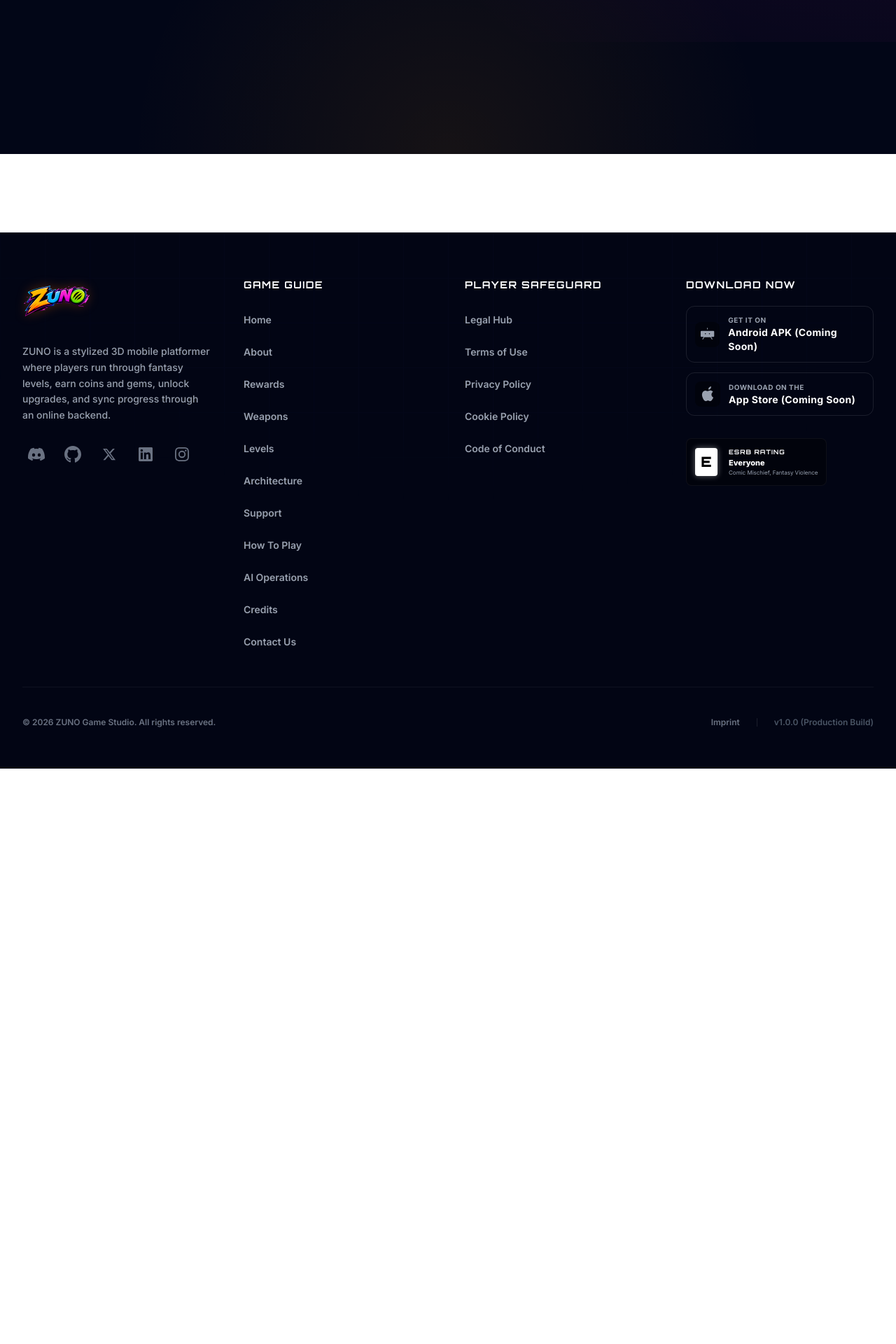
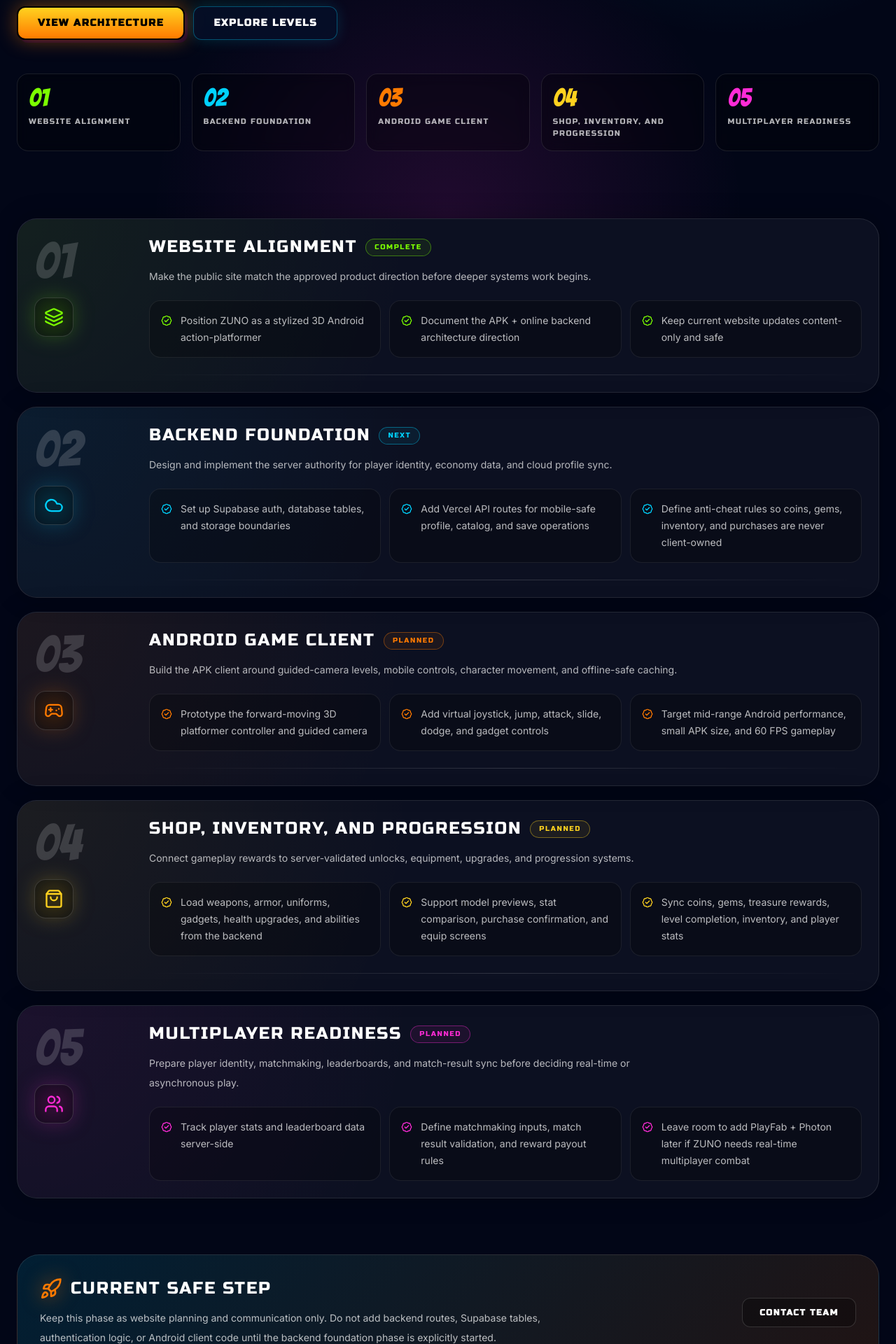
Before and after one commit to janpaul80/Zuno-App, a Next.js app: page /roadmap in a window 1280 px wide. Before the commit this address had no page. Shown: the part 580-2500 px from the top of the page at 70% size. Before the commit the page ends 1678 px from the top, so only its background shows below. Built offline with nearby package versions, Linux system fonts and the light colour scheme.

Commit message:
docs/site: add ZUNO development roadmap

```diff
--- /dev/null
+++ b/src/app/roadmap/page.tsx
@@ -0,0 +1,203 @@
+import type { Metadata } from "next";
+import Link from "next/link";
+import { BadgeCheck, Cloud, Gamepad2, Layers3, Rocket, ShoppingBag, Users } from "lucide-react";
+import type { ElementType } from "react";
+
+export const metadata: Metadata = {
+  title: "ZUNO Roadmap — Development Phases",
+  description:
+    "ZUNO development roadmap covering website alignment, backend foundation, Android game client, shop and inventory progression, and multiplayer readiness.",
+};
+
+type Phase = {
+  number: string;
+  title: string;
+  status: "Complete" | "Next" | "Planned";
+  summary: string;
+  icon: ElementType;
+  accent: string;
+  goals: string[];
+};
+
+const phases: Phase[] = [
+  {
+    number: "01",
+    title: "Website alignment",
+    status: "Complete",
+    summary: "Make the public site match the approved product direction before deeper systems work begins.",
+    icon: Layers3,
+    accent: "#7cff00",
+    goals: [
+      "Position ZUNO as a stylized 3D Android action-platformer",
+      "Document the APK + online backend architecture direction",
+      "Keep current website updates content-only and safe",
+    ],
+  },
+  {
+    number: "02",
+    title: "Backend foundation",
+    status: "Next",
+    summary: "Design and implement the server authority for player identity, economy data, and cloud profile sync.",
+    icon: Cloud,
+    accent: "#00d2ff",
+    goals: [
+      "Set up Supabase auth, database tables, and storage boundaries",
+      "Add Vercel API routes for mobile-safe profile, catalog, and save operations",
+      "Define anti-cheat rules so coins, gems, inventory, and purchases are never client-owned",
+    ],
+  },
+  {
+    number: "03",
+    title: "Android game client",
+    status: "Planned",
+    summary: "Build the APK client around guided-camera levels, mobile controls, character movement, and offline-safe caching.",
+    icon: Gamepad2,
+    accent: "#ff7a00",
+    goals: [
+      "Prototype the forward-moving 3D platformer controller and guided camera",
+      "Add virtual joystick, jump, attack, slide, dodge, and gadget controls",
+      "Target mid-range Android performance, small APK size, and 60 FPS gameplay",
+    ],
+  },
+  {
+    number: "04",
+    title: "Shop, inventory, and progression",
+    status: "Planned",
+    summary: "Connect gameplay rewards to server-validated unlocks, equipment, upgrades, and progression systems.",
+    icon: ShoppingBag,
+    accent: "#ffd21f",
+    goals: [
+      "Load weapons, armor, uniforms, gadgets, health upgrades, and abilities from the backend",
+      "Support model previews, stat comparison, purchase confirmation, and equip screens",
+      "Sync coins, gems, treasure rewards, level completion, inventory, and player stats",
+    ],
+  },
+  {
+    number: "05",
+    title: "Multiplayer readiness",
+    status: "Planned",
+    summary: "Prepare player identity, matchmaking, leaderboards, and match-result sync before deciding real-time or asynchronous play.",
+    icon: Users,
+    accent: "#ff2bd6",
+    goals: [
+      "Track player stats and leaderboard data server-side",
+      "Define matchmaking inputs, match result validation, and reward payout rules",
+      "Leave room to add PlayFab + Photon later if ZUNO needs real-time multiplayer combat",
+    ],
+  },
+];
+
+function PhaseCard({ phase, index }: { phase: Phase; index: number }) {
+  const Icon = phase.icon;
+
+  return (
+    <article className="relative grid gap-5 rounded-[1.75rem] border border-white/10 bg-white/[0.045] p-5 shadow-[0_0_36px_rgba(0,0,0,0.24)] md:grid-cols-[9rem_1fr] md:p-6">
+      <div className="absolute inset-0 rounded-[1.75rem] opacity-70" style={{ background: `radial-gradient(circle at top left, ${phase.accent}18, transparent 45%)` }} />
+      <div className="relative z-10 flex items-center gap-4 md:block">
+        <div className="font-bangers text-6xl leading-none text-white/16 md:text-7xl">{phase.number}</div>
+        <div
+          className="mt-0 inline-flex h-14 w-14 items-center justify-center rounded-2xl border border-white/15 bg-black/35 md:mt-4"
+          style={{ color: phase.accent, filter: `drop-shadow(0 0 14px ${phase.accent}88)` }}
+        >
+          <Icon className="h-7 w-7" />
+        </div>
+      </div>
+
+      <div className="relative z-10">
+        <div className="flex flex-wrap items-center gap-3">
+          <h2 className="font-russo text-xl uppercase tracking-[0.08em] text-white md:text-2xl">{phase.title}</h2>
+          <span
+            className="rounded-full border px-3 py-1 font-russo text-[10px] uppercase tracking-[0.16em]"
+            style={{ borderColor: `${phase.accent}66`, color: phase.accent, backgroundColor: `${phase.accent}12` }}
+          >
+            {phase.status}
+          </span>
+        </div>
+        <p className="mt-3 max-w-3xl text-sm leading-7 text-white/70">{phase.summary}</p>
+        <ul className="mt-5 grid gap-3 lg:grid-cols-3">
+          {phase.goals.map((goal) => (
+            <li key={goal} className="flex gap-3 rounded-2xl border border-white/8 bg-black/25 p-4 text-sm leading-6 text-white/72">
+              <BadgeCheck className="mt-1 h-4 w-4 flex-none" style={{ color: phase.accent }} />
+              <span>{goal}</span>
+            </li>
+          ))}
+        </ul>
+        {index < phases.length - 1 && <div className="mt-6 h-px bg-gradient-to-r from-transparent via-white/15 to-transparent" />}
+      </div>
+    </article>
+  );
+}
+
+export default function RoadmapPage() {
+  return (
+    <div className="relative overflow-hidden bg-[#020617]">
+      <section className="relative px-4 py-16 sm:px-6 md:py-24">
+        <div className="absolute inset-0 bg-[radial-gradient(circle_at_18%_18%,rgba(124,255,0,0.12),transparent_34%),radial-gradient(circle_at_82%_12%,rgba(0,210,255,0.14),transparent_34%),radial-gradient(circle_at_50%_100%,rgba(255,43,214,0.12),transparent_42%)]" />
+        <div className="relative mx-auto max-w-7xl">
+          <div className="max-w-4xl">
+            <p className="font-russo text-xs uppercase tracking-[0.34em] text-zuno-green">Development roadmap</p>
+            <h1 className="mt-4 font-bangers text-[clamp(3.2rem,9vw,7rem)] leading-[0.88] tracking-[0.03em] text-white drop-shadow-[0_8px_24px_rgba(0,0,0,0.65)]">
+              Build ZUNO in Safe Phases
+            </h1>
+            <p className="mt-6 max-w-3xl text-lg leading-8 text-white/76">
+              The next work stays website-only until the architecture is clearly communicated. Backend code, Android client work, shop systems, and multiplayer services should come later as separate, focused phases.
+            </p>
+            <div className="mt-8 flex flex-col gap-3 sm:flex-row">
+              <Link
+                href="/architecture"
+                className="inline-flex items-center justify-center rounded-xl border-2 border-black bg-[linear-gradient(180deg,#ffd21f_0%,#ff7a00_100%)] px-7 py-3 font-russo text-sm font-black uppercase tracking-[0.12em] text-black shadow-[0_0_28px_rgba(255,122,0,0.45),4px_4px_0_#14002e] transition hover:-translate-y-0.5"
+              >
+                View Architecture
+              </Link>
+              <Link
+                href="/levels"
+                className="inline-flex items-center justify-center rounded-xl border border-[#00d2ff]/35 bg-[#06102a]/80 px-7 py-3 font-russo text-sm font-black uppercase tracking-[0.12em] text-white shadow-[0_0_20px_rgba(0,210,255,0.16)] transition hover:-translate-y-0.5"
+              >
+                Explore Levels
+              </Link>
+            </div>
+          </div>
+
+          <div className="mt-12 grid gap-4 md:grid-cols-5">
+            {phases.map((phase) => (
+              <div key={phase.number} className="rounded-2xl border border-white/10 bg-black/30 p-4 backdrop-blur-sm">
+                <div className="font-bangers text-4xl leading-none" style={{ color: phase.accent }}>{phase.number}</div>
+                <div className="mt-2 font-russo text-[11px] uppercase tracking-[0.13em] text-white/70">{phase.title}</div>
+              </div>
+            ))}
+          </div>
+        </div>
+      </section>
+
+      <section className="relative z-10 px-4 pb-20 sm:px-6">
+        <div className="mx-auto max-w-7xl space-y-5">
+          {phases.map((phase, index) => (
+            <PhaseCard key={phase.number} phase={phase} index={index} />
+          ))}
+        </div>
+      </section>
+
+      <section className="relative z-10 px-4 pb-20 sm:px-6">
+        <div className="mx-auto max-w-7xl rounded-[2rem] border border-white/10 bg-[linear-gradient(135deg,rgba(0,210,255,0.12),rgba(255,122,0,0.12))] p-6 sm:p-8">
+          <div className="flex flex-col gap-5 md:flex-row md:items-center md:justify-between">
+            <div>
+              <div className="flex items-center gap-3">
+                <Rocket className="h-8 w-8 text-zuno-orange drop-shadow-[0_0_14px_rgba(255,122,0,0.7)]" />
+                <h2 className="font-russo text-2xl uppercase tracking-[0.08em] text-white">Current safe step</h2>
+              </div>
+              <p className="mt-3 max-w-3xl text-sm leading-7 text-white/72">
+                Keep this phase as website planning and communication only. Do not add backend routes, Supabase tables, authentication logic, or Android client code until the backend foundation phase is explicitly started.
+              </p>
+            </div>
+            <Link
+              href="/support"
+              className="inline-flex shrink-0 items-center justify-center rounded-xl border border-white/15 bg-black/30 px-6 py-3 font-russo text-xs font-black uppercase tracking-[0.14em] text-white transition hover:-translate-y-0.5 hover:border-white/30"
+            >
+              Contact Team
+            </Link>
+          </div>
+        </div>
+      </section>
+    </div>
+  );
+}
--- a/src/components/Footer.tsx
+++ b/src/components/Footer.tsx
@@ -63,6 +63,7 @@ export default function Footer() {
     { name: "Weapons", href: "/weapons" },
     { name: "Levels", href: "/levels" },
     { name: "Architecture", href: "/architecture" },
+    { name: "Roadmap", href: "/roadmap" },
     { name: "Support", href: "/support" },
     { name: "How To Play", href: "/how-to-play" },
     { name: "AI Operations", href: "/ai-operations" },
--- a/src/components/Navbar.tsx
+++ b/src/components/Navbar.tsx
@@ -16,6 +16,7 @@ export default function Navbar() {
     { name: "Weapons", path: "/weapons" },
     { name: "Levels", path: "/levels" },
     { name: "Architecture", path: "/architecture" },
+    { name: "Roadmap", path: "/roadmap" },
     { name: "Support", path: "/support" },
   ];
 
```
